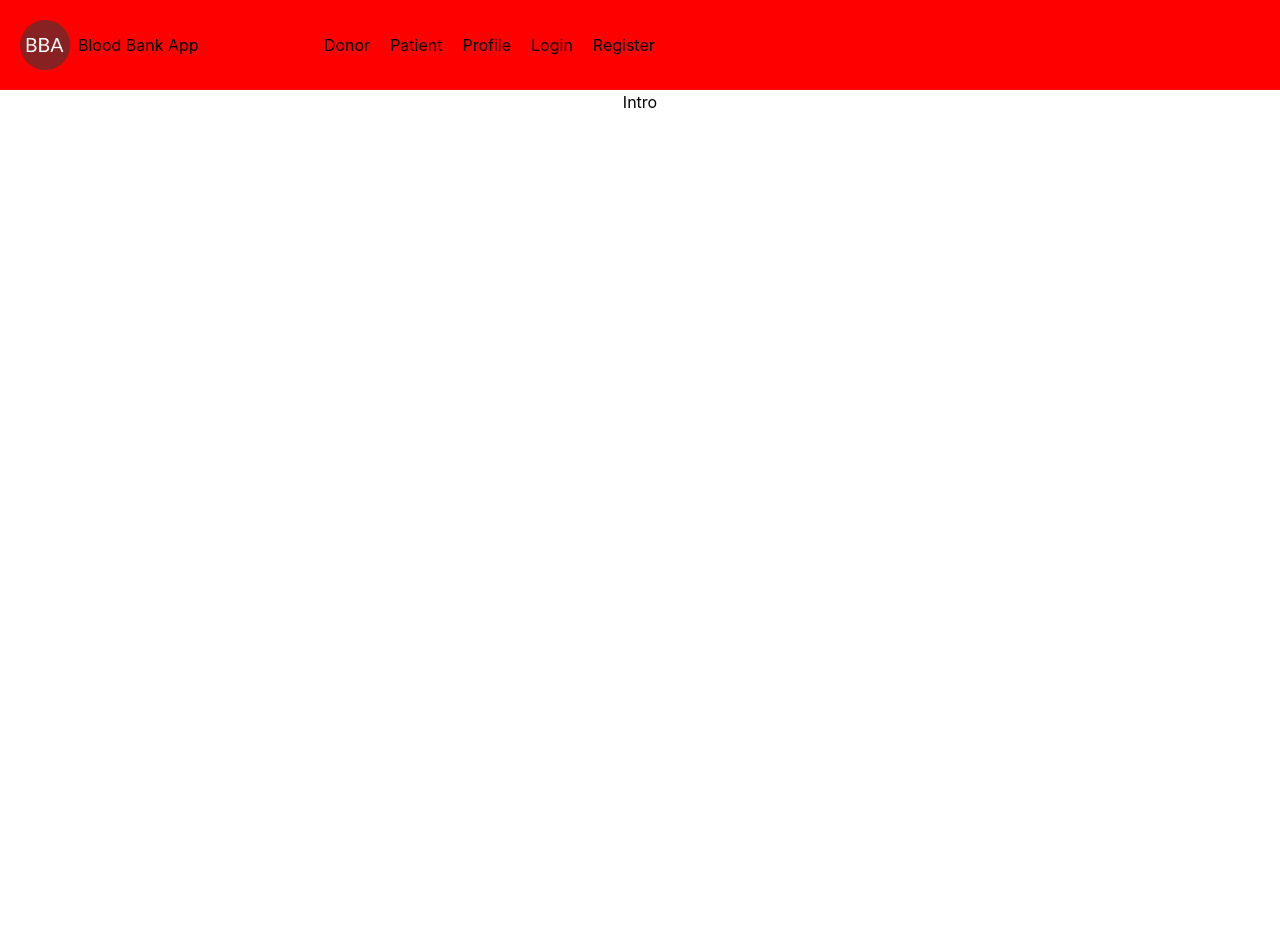
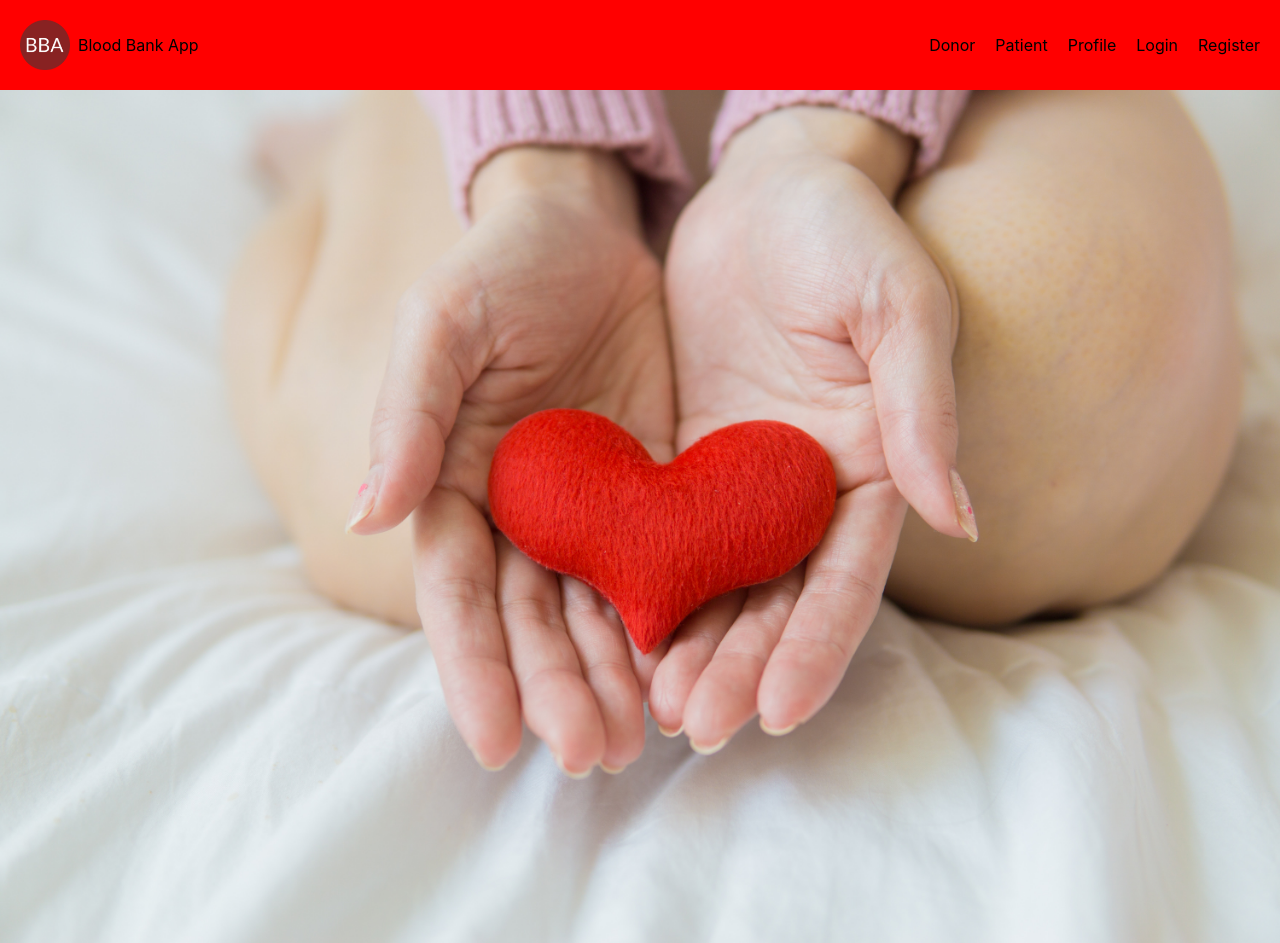
Before and after one commit to KingsleyIbe/bloodbankapp-frontend, a React (Create React App) app in the folder bloodbankapp-frontend/: page / in a window 1280 px wide. Before the commit the page ends 800 px from the top, so only its background shows below. Built offline with nearby package versions, Linux system fonts and the light colour scheme.

Commit message:
Update home page

```diff
--- a/bloodbankapp-frontend/src/components/Home/Intro.jsx
+++ b/bloodbankapp-frontend/src/components/Home/Intro.jsx
@@ -1,7 +1,12 @@
 import React from 'react';
+import PageCover from '../../assets/images/pageCover.jpg';
 
 const Intro = () => (
-  <div>Intro</div>
+  <div>
+    <div>
+      <img src={PageCover} alt="Page cover" className="w-[100%] h-[70%]" />
+    </div>
+  </div>
 );
 
 export default Intro;
--- a/bloodbankapp-frontend/src/components/common/Header.jsx
+++ b/bloodbankapp-frontend/src/components/common/Header.jsx
@@ -19,7 +19,7 @@ const Header = () => {
                 <img src={navItem.logo} alt={navItem.alt} className="max-w-[50px]" />
                 <h4>{navItem.title[0]}</h4>
               </Link>
-              <ul className="flex gap-5 items-center w-[67%] m-auto">
+              <ul className="flex gap-5 items-center absolute right-0">
                 <li className="hover:text-[#FFC01D]"><NavLink to={navItem.link[1]} style={navLinksStyles}>{navItem.title[1]}</NavLink></li>
                 <li className="hover:text-[#FFC01D]"><NavLink to={navItem.link[2]} style={navLinksStyles}>{navItem.title[2]}</NavLink></li>
                 <li className="hover:text-[#FFC01D]"><NavLink to={navItem.link[3]} style={navLinksStyles}>{navItem.title[3]}</NavLink></li>
```
Also changed, not shown: bloodbankapp-frontend/src/assets/images/pageCover.jpg (added).
